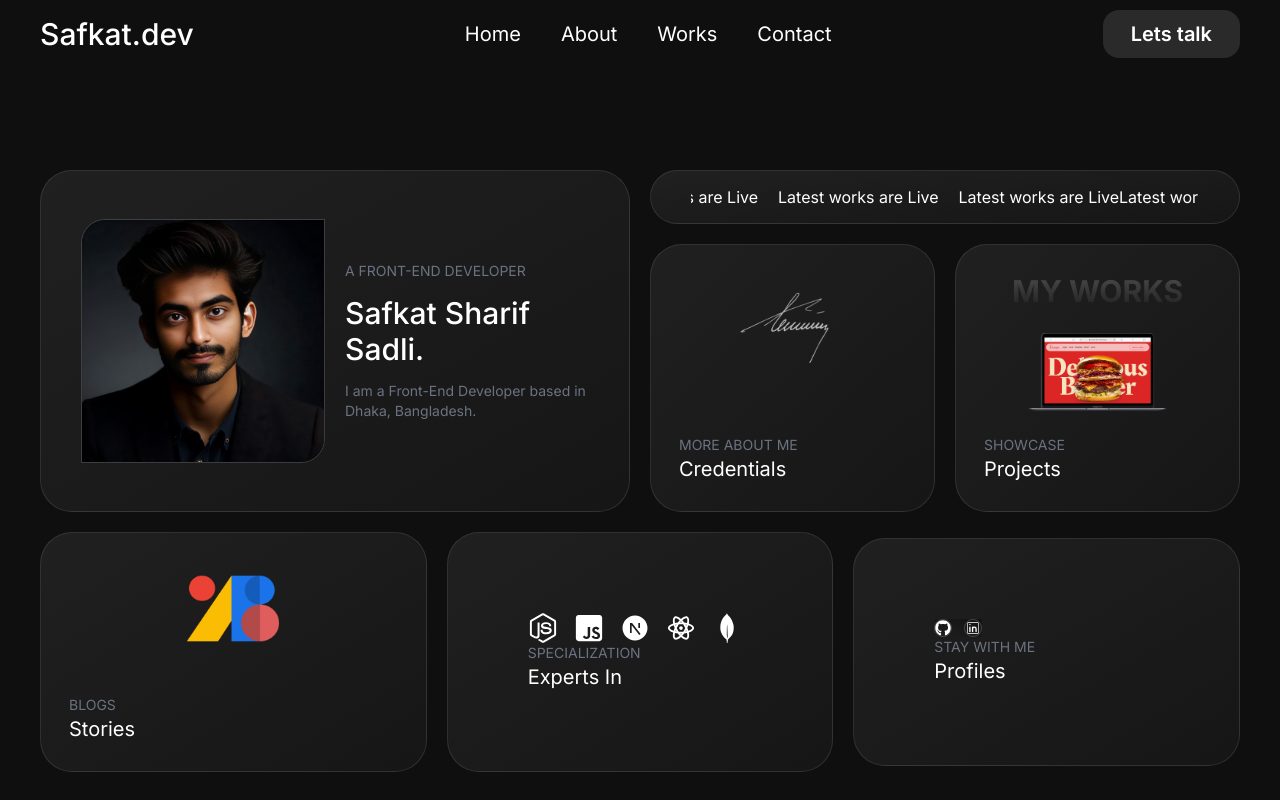
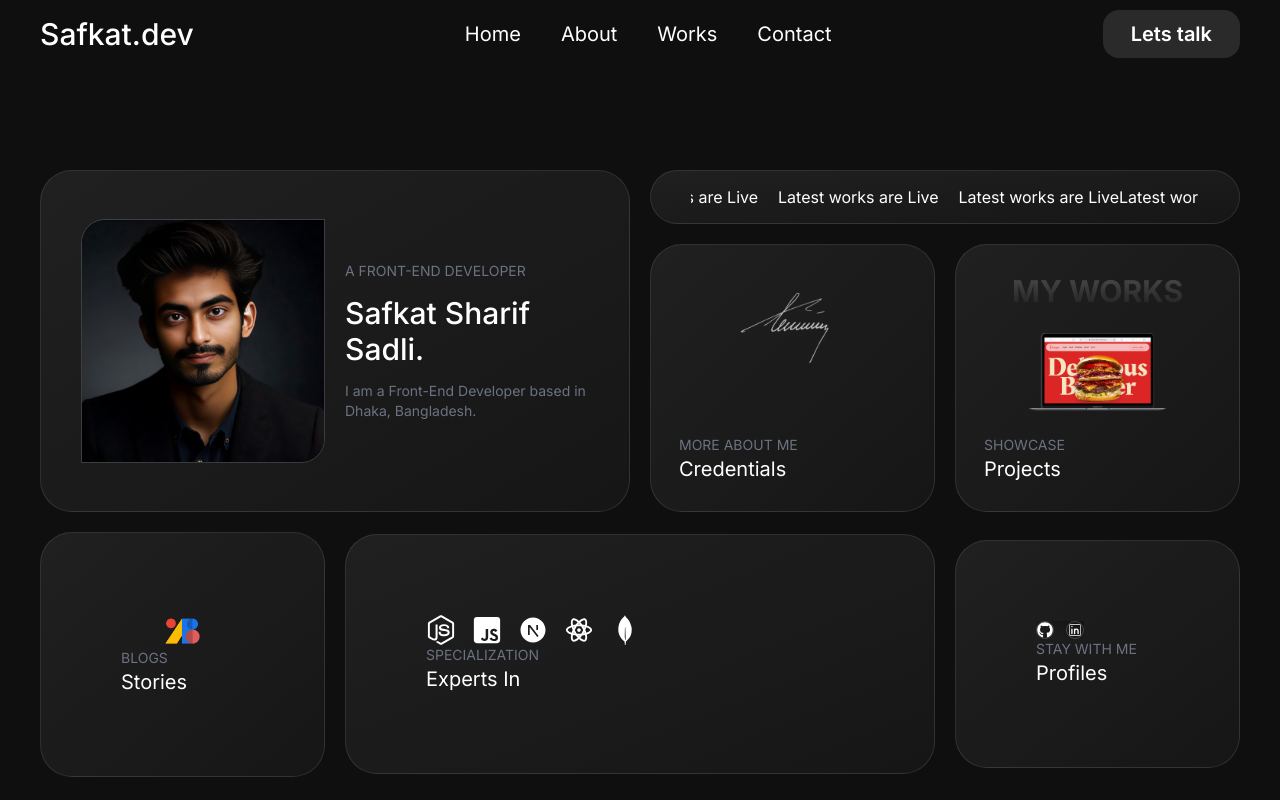
Before and after one commit to safkat07/safkat.dev, a Next.js app: page / in a window 1280 px wide. Built offline with nearby package versions, Linux system fonts and the light colour scheme.

Commit message:
second bento structre is creared

```diff
--- a/src/components/SecondPartOfHomePage.tsx
+++ b/src/components/SecondPartOfHomePage.tsx
@@ -5,10 +5,16 @@ import SocialSections from './Sections/SocialSections'
 
 const SecondPartOfHomePage = () => {
   return (
-      <div className='grid grid-cols-3 justify-center items-center gap-5'>
+      <div className='grid grid-cols-4 justify-center items-center gap-5'>
+          <div className='col-span-1'>
           <BlogsSection />
+          </div>
+          <div className='col-span-2'>
           <ServicesOfferingSections/>
+          </div>
+          <div className='col-span-1'>
           <SocialSections/>
+          </div>
     </div>
   )
 }
--- a/src/components/Sections/BlogsSection.tsx
+++ b/src/components/Sections/BlogsSection.tsx
@@ -4,7 +4,7 @@ import Image from 'next/image'
 import gfont from '../../../public/gfonts.png'
 const BlogsSection = () => {
   return (
-      <CardWrapper className='p-7 h-full flex flex-col justify-between items-start  '>
+      <CardWrapper className='p-20 h-full flex flex-col justify-between items-start  '>
           <Image className=' mx-auto w-1/2 ' src={gfont} alt='gfonts' />
           <div>
           <p className='uppercase text-gray-500 text-sm'>blogs</p>
```
